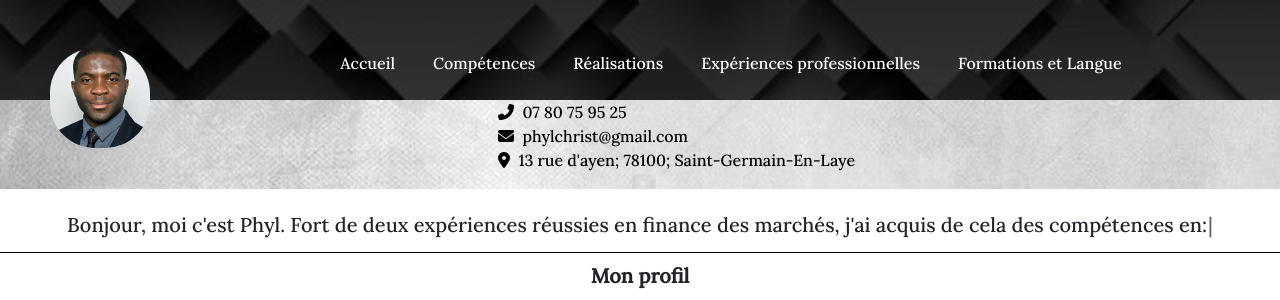
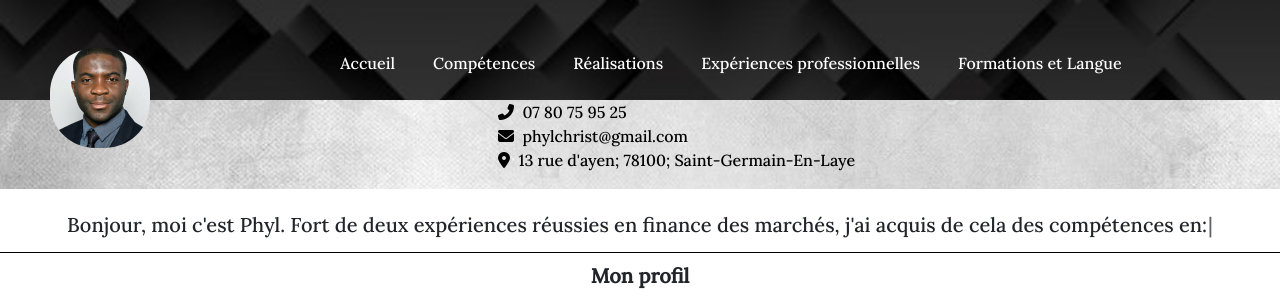
Before and after one commit to Phyl78/cvwebfinance, a PHP site: page /cvfinance.html in a window 1280 px wide. Shown: the top 300 px of the page. Run offline with PHP 8.4, Linux system fonts and the light colour scheme; some libraries are stand-ins or nearby versions.

Commit message:
commit groupe

```diff
--- a/competences.html
+++ b/competences.html
@@ -30,6 +30,7 @@
 
         <div class="part1"> <h5 style="color: white; text-align: center; font-size:
         15px; margin-top: 35px; margin-left: 250px;"></h5> </div>
+
         <div class="part2">
 
             <a id="icon-menu2" href="#"><i class="fas fa-info-circle"></i></a>
--- a/cvfinance.css
+++ b/cvfinance.css
@@ -68,7 +68,7 @@ body
 {
     background-image: url(imagescv/autre.jpg); width: 100px;
     background-repeat: no-repeat;
-    background-size: 1500px;
+    background-size: 100%;
     width: 100%;
     display: flex;
     padding-bottom: 1px;
```
